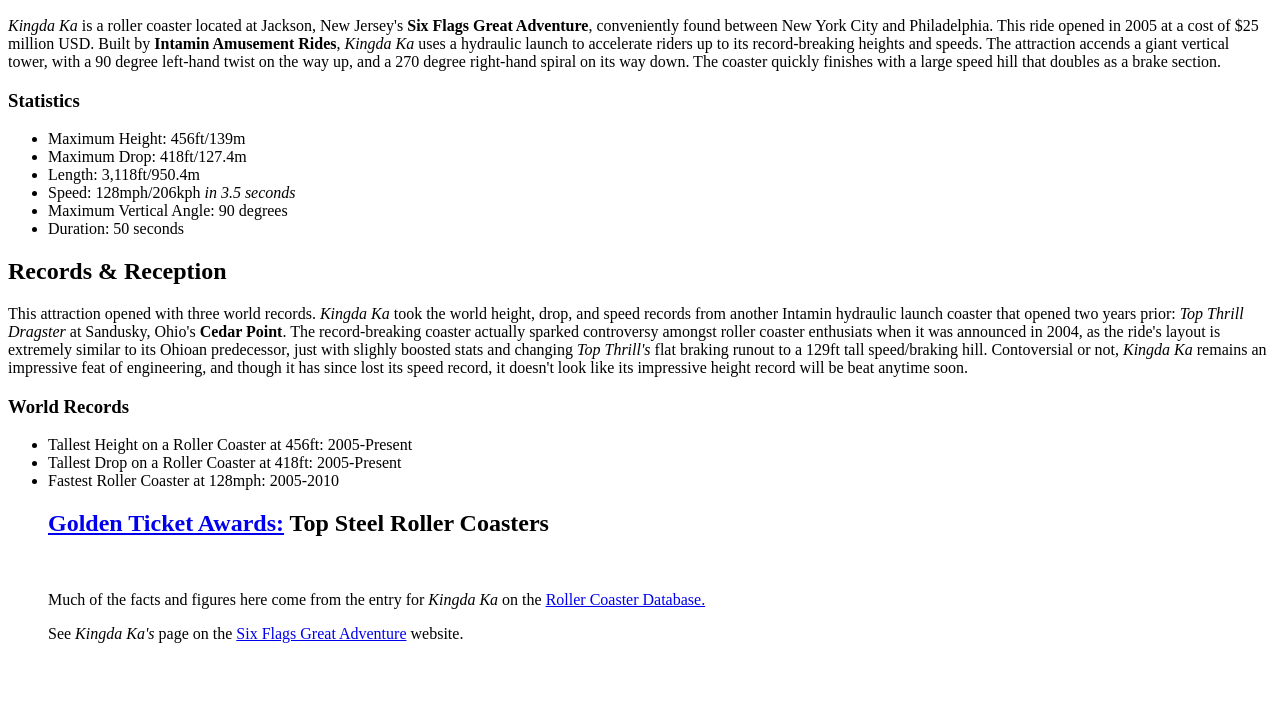
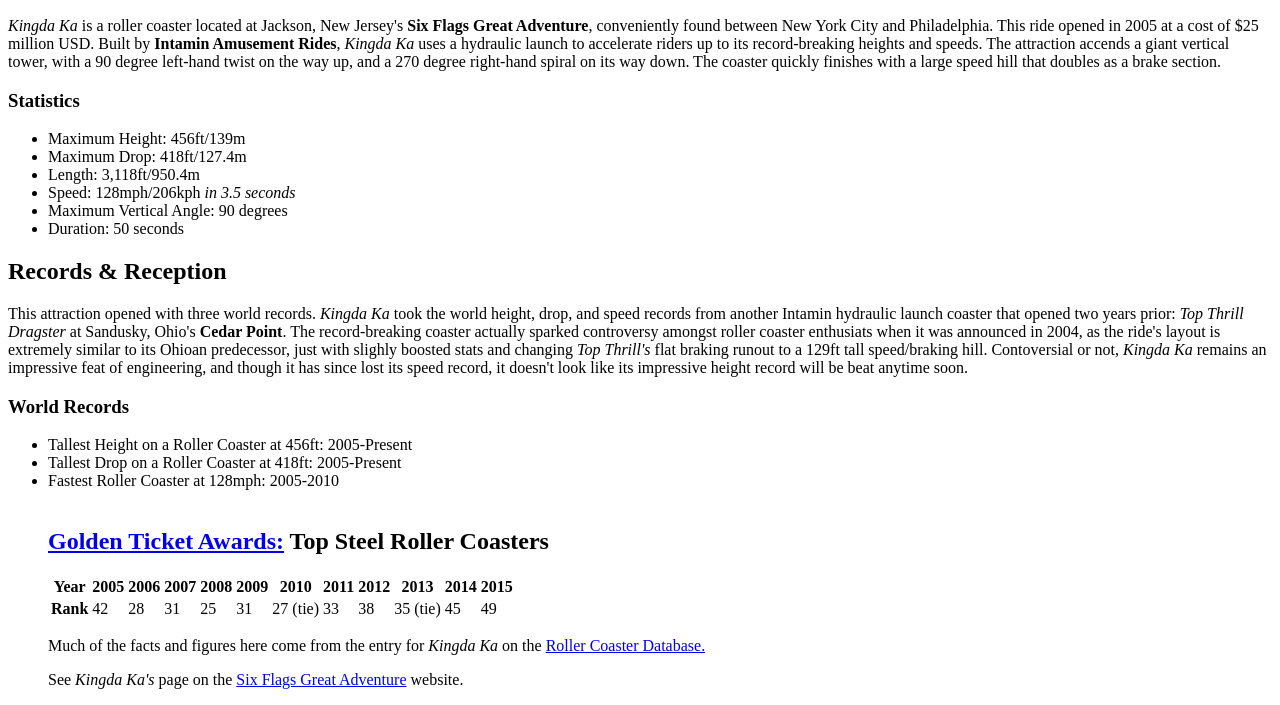
Before and after one commit to mbianco1/mbianco1.github.io.labassignfour, a plain HTML site: page index.html in a window 1280 px wide. Shown: the part 110-815 px from the top of the page. Drawn offline with Linux system fonts and the light colour scheme.

Commit message:
Update index.html

```diff
--- a/index.html
+++ b/index.html
@@ -31,9 +31,39 @@
                             <li>Tallest Height on a Roller Coaster at 456ft: 2005-Present</li>
                             <li>Tallest Drop on a Roller Coaster at 418ft: 2005-Present</li>
                             <li>Fastest Roller Coaster at 128mph: 2005-2010</li>
-            <h2><a href="https://en.wikipedia.org/wiki/Amusement_Today#Golden_Ticket_Awards">Golden Ticket Awards:</a> Top Steel Roller Coasters</h2>
+<br />
+<h2><a href="https://en.wikipedia.org/wiki/Amusement_Today#Golden_Ticket_Awards">Golden Ticket Awards:</a> Top Steel Roller Coasters</h2>
+<table>
+    <tr>
+        <th>Year</th>
+        <th>2005</th>
+        <th>2006</th>
+        <th>2007</th>
+        <th>2008</th>
+        <th>2009</th>
+        <th>2010</th>
+        <th>2011</th>
+        <th>2012</th>
+        <th>2013</th>
+        <th>2014</th>
+        <th>2015</th>
+    </tr>
+    <tr>
+        <th>Rank</th>
+        <td>42</td>
+        <td>28</td>
+        <td>31</td>
+        <td>25</td>
+        <td>31</td>
+        <td>27 (tie)</td>
+        <td>33</td>
+        <td>38</td>
+        <td>35 (tie)</td>
+        <td>45</td>
+        <td>49</td>
+    </tr>
+</table>
 
-<br />
 <p> Much of the facts and figures here come from the entry for <i>Kingda Ka</i> on the <a href="https://rcdb.com/2832.htm">Roller Coaster Database.</a></p>
 <p> See <i>Kingda Ka's</i> page on the <a href="https://www.sixflags.com/greatadventure/attractions/kingda-ka">Six Flags Great Adventure</a> website.</p>
 
```
